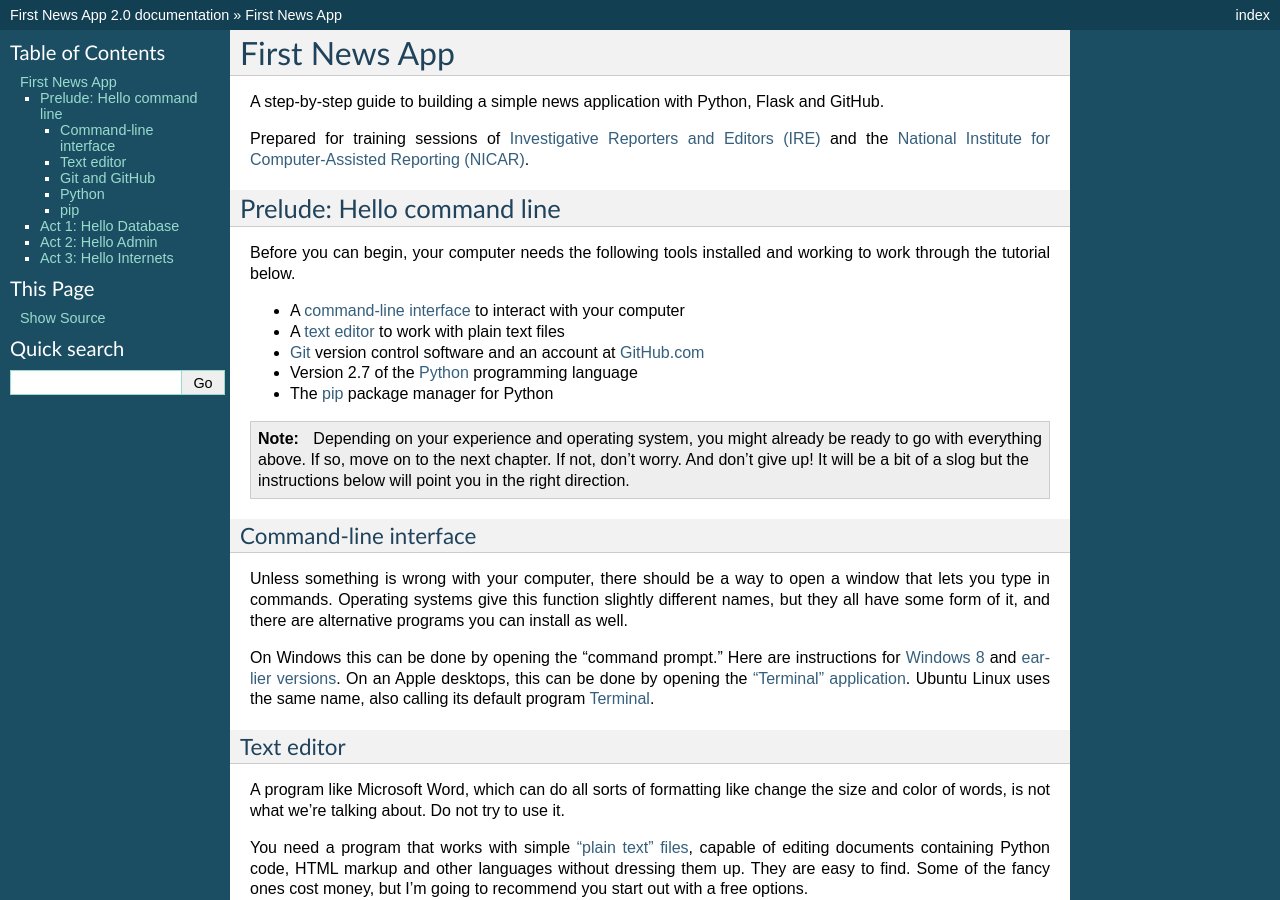
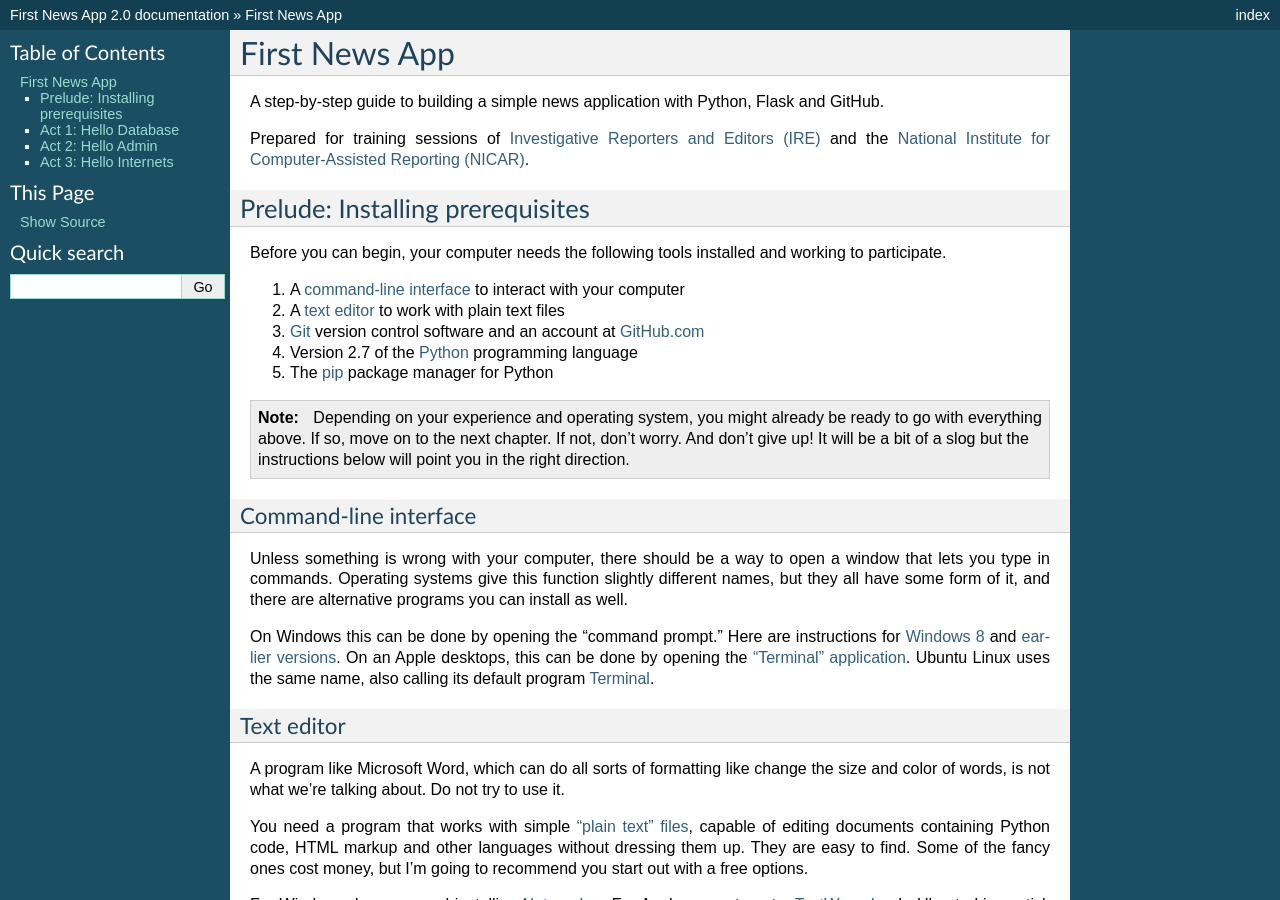
Before and after one commit to palewire/first-news-app, a Sphinx documentation site: the page built from docs/index.rst, in a window 1280 px wide and 900 px high. Built offline with Sphinx 7.4.7, drawn with Linux system fonts in a browser that asks for light colours.

Commit message:
Reduce sidebar TOC depth

```diff
--- a/docs/conf.py
+++ b/docs/conf.py
@@ -14,6 +14,7 @@
 
 import sys
 import os
+from datetime import date
 
 # If extensions (or modules to document with autodoc) are in another directory,
 # add these directories to sys.path here. If the directory is relative to the
@@ -44,7 +45,7 @@
 
 # General information about the project.
 project = u'First News App'
-copyright = u'2014, Investigative Reporters and Editors'
+copyright = u'%s, Investigative Reporters and Editors' % date.today().year
 
 # The version info for the project you're documenting, acts as replacement for
 # |version| and |release|, also used in various other places throughout the
--- a/docs/index.rst
+++ b/docs/index.rst
@@ -7,18 +9,18 @@
 Prepared for training sessions of `Investigative Reporters and Editors (IRE) <http://www.ire.org/>`_
 and the `National Institute for Computer-Assisted Reporting (NICAR) <http://data.nicar.org/>`_.
 
-***************************
-Prelude: Hello command line
-***************************
+*********************************
+Prelude: Installing prerequisites
+*********************************
 
-Before you can begin, your computer needs the following tools installed and working to work through
-the tutorial below.
+Before you can begin, your computer needs the following tools installed and working
+to participate.
 
-* A `command-line interface <https://en.wikipedia.org/wiki/Command-line_interface>`_ to interact with your computer
-* A `text editor <https://en.wikipedia.org/wiki/Text_editor>`_ to work with plain text files
-* `Git <http://git-scm.com/>`_ version control software and an account at `GitHub.com <http://www.github.com>`_
-* Version 2.7 of the `Python <http://python.org>`_ programming language
-* The `pip <http://www.pip-installer.org/en/latest/installing.html>`_ package manager for Python
+1. A `command-line interface <https://en.wikipedia.org/wiki/Command-line_interface>`_ to interact with your computer
+2. A `text editor <https://en.wikipedia.org/wiki/Text_editor>`_ to work with plain text files
+3. `Git <http://git-scm.com/>`_ version control software and an account at `GitHub.com <http://www.github.com>`_
+4. Version 2.7 of the `Python <http://python.org>`_ programming language
+5. The `pip <http://www.pip-installer.org/en/latest/installing.html>`_ package manager for Python
 
 .. note::
 
```
Also changed, not shown: other parts of docs/index.rst (+2 -0 lines), 5 other files.
